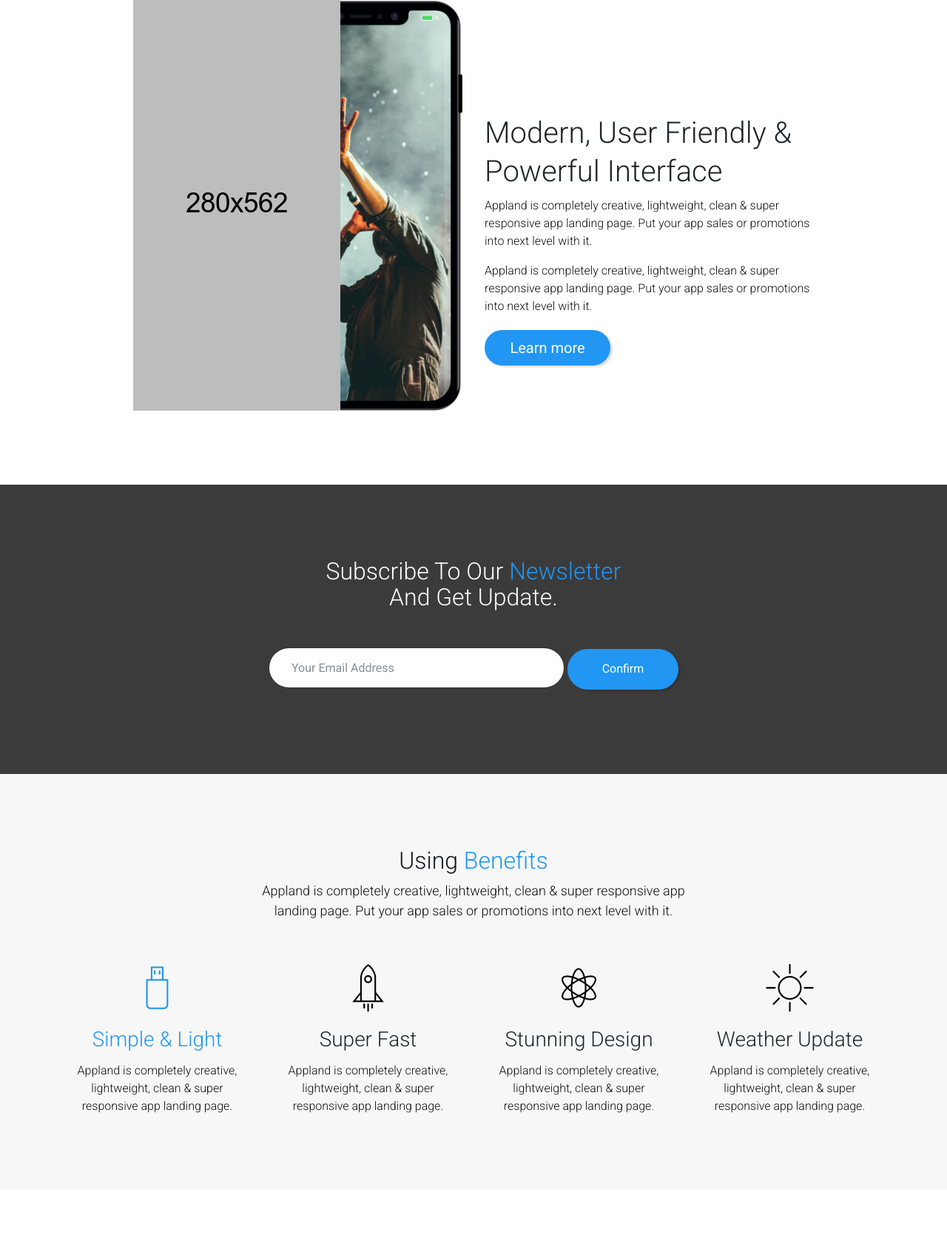
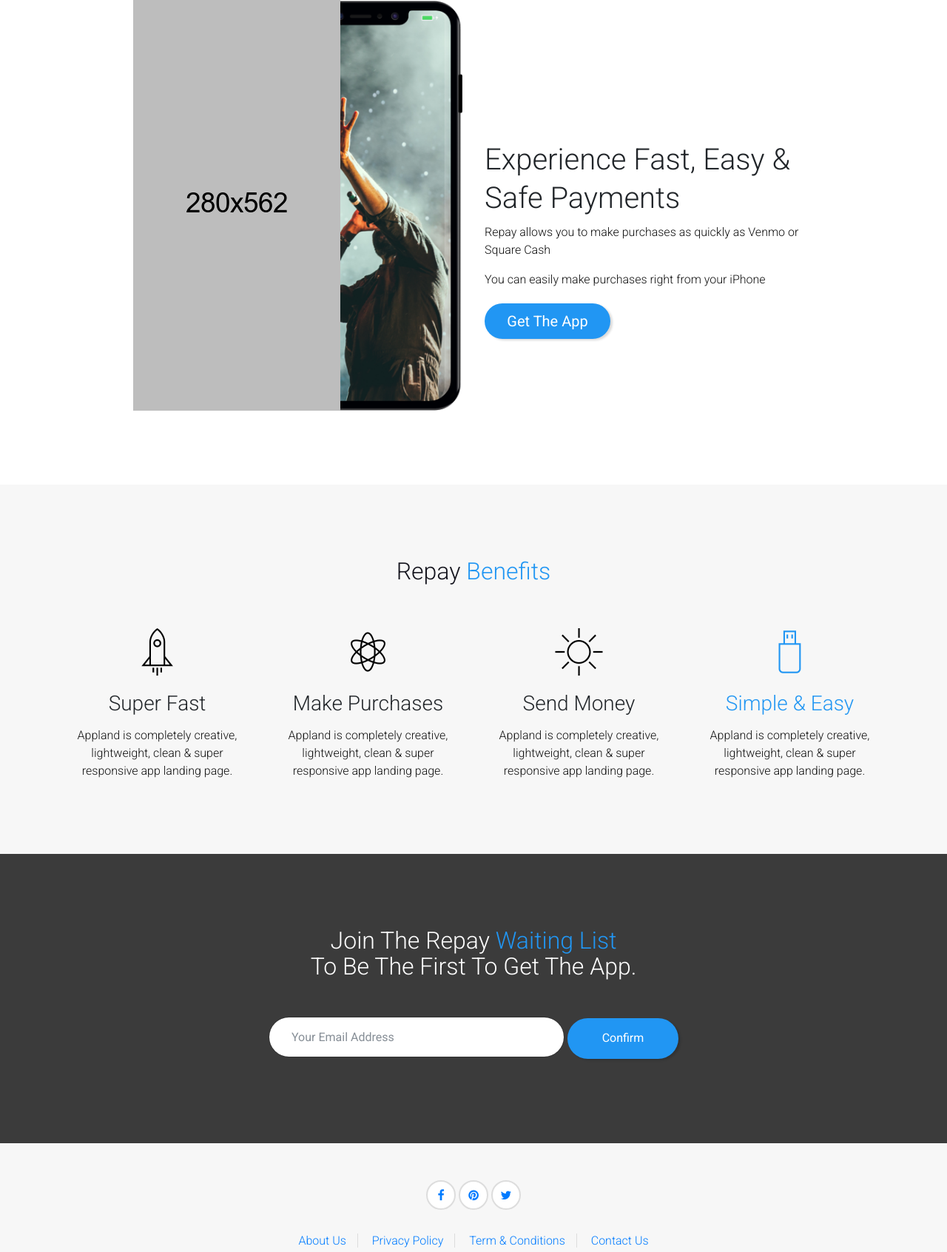
Before and after one commit to goughjustin/repay, a plain HTML site: page index.html in a window 1280 px wide. Shown: the part 907-2599 px from the top of the page at 74% size. Drawn offline with nearby package versions, Linux system fonts and the light colour scheme; some packages are replaced by stand-ins of ours.

Commit message:
Edit Content

```diff
--- a/index.html
+++ b/index.html
@@ -41,54 +41,33 @@
 
     <!-- ::::::::::::::::::::::::::: Header Start ::::::::::::::::::::::::::: -->
     <header class="header_area">
-        <!-- Main Header Area Start -->
+        <!-- Main Header Area Start ->
         <div class="main_header_area animated">
             <div class="container">
                 <div class="row">
 
                     <div class="col-4 col-sm-2">
-                        <!-- Logo Area:: For better view in all device please use logo image max-width 70px -->
+                        <!-- Logo Area:: For better view in all device please use logo image max-width 70px ->
                         <div class="logo_area">
                             <a href="index.html"><img src="img/core-img/logo.png" alt=""></a>
                         </div>
                     </div>
 
                     <div class="col-8 col-sm-10 text-right">
-                        <!-- Menu Area Start -->
+                        <!-- Menu Area Start ->
                         <div class="main_menu_area d-inline-block">
                             <div class="mainmenu">
                                 <nav>
                                     <ul id="nav">
-                                        <li class="current_page_item"><a href="#home">Home</a></li>
-                                        <!--
-                                        <li><a href="#">Page <i class="fa fa-angle-down"></i></a>
-                                            <ul class="sub-menu">
-                                                <li><a href="index.html">Default Version</a></li>
-                                                <li><a href="index-image.html">Image Version</a></li>
-                                                <li><a href="index-slider.html">Slide Version</a></li>
-                                                <li><a href="index-video.html">Video Background</a></li>
-                                                <li><a href="index-subscribe.html">Subscribe Form</a></li>
-                                                <li><a href="index-rtl.html">RTL Version</a></li>
-                                                <li><a href="index-boxed.html">Box Version</a></li>
-                                                <li><a href="index-fluid.html">Full Width Version</a></li>
-                                                <li><a href="about.html">About Us</a></li>
-                                                <li><a href="blog-sidebar.html">Blog</a></li>
-                                                <li><a href="single.html">Blog Details</a></li>
-                                            </ul>
-                                        </li>
-                                        -->
-                                        <li><a href="#features">Features</a></li>
-                                        <li><a href="#how">How it Works</a></li>
-                                        <li><a href="#faq">FAQ</a></li>
                                         <li><a href="#contact">Contact</a></li>
                                     </ul>
                                 </nav>
                             </div>
                         </div>
-                        <!-- Menu Area End -->
+                        <!-- Menu Area End ->
 
                         <div class="header_signup_in_btn d-inline-block">
-                            <a href="#">Signup</a>
+                            <a href="#">Get The App</a>
                         </div>
                     </div>
                 </div>
@@ -107,9 +86,9 @@
                         <div class="col-12 col-md-8">
                             <!-- Welcome Area Text Start -->
                             <div class="welcome_text_area">
-                                <h2>Let your dreams start today</h2>
-                                <p>Appland is completely creative, lightweight, clean &amp; super responsive app landing page. Put your app sales or promotions into next level with it.</p>
-                                <a href="#download" class="btn btn-lg">Start A Free Trial</a>
+                                <h2>Send Money, Make Purchases. 💸</h2>
+                                <p>Repay is a free digital wallet that lets you make purchases at local businesses and send money to friends.</p>
+                                <a href="#download" class="btn btn-lg">Get The App</a>
                             </div>
                         </div>
                         <div class="col-12 col-md-4">
@@ -237,10 +216,10 @@
                 <!-- About Text Start -->
                 <div class="col-12 col-md-6 col-lg-5">
                     <div class="about_us_text_area">
-                        <h3>Modern, User Friendly &amp; Powerful Interface</h3>
-                        <p>Appland is completely creative, lightweight, clean &amp; super responsive app landing page. Put your app sales or promotions into next level with it.</p>
-                        <p>Appland is completely creative, lightweight, clean &amp; super responsive app landing page. Put your app sales or promotions into next level with it.</p>
-                        <a href="#" class="btn btn-lg">Learn more</a>
+                        <h3>Experience Fast, Easy &amp; Safe Payments</h3>
+                        <p>Repay allows you to make purchases as quickly as Venmo or Square Cash</p>
+                        <p>You can easily make purchases right from your iPhone</p>
+                        <a href="#" class="btn btn-lg">Get The App</a>
                     </div>
                 </div>
             </div>
@@ -248,33 +227,7 @@
     </section>
     <!-- ::::::::::::::::::::::::::: About App Area End ::::::::::::::::::::::::::: -->
 
-    <!-- ::::::::::::::::::::::::::: Newsletter Area Start ::::::::::::::::::::::::::: -->
-    <section class="newsletter_area section_padding_100">
-        <div class="container">
-            <div class="row">
-                <div class="col-12">
-                    <!-- Section Heading Start -->
-                    <div class="section_heading">
-                        <h3>Subscribe to our <span>newsletter</span> <br> and get update.</h3>
-                    </div>
-                </div>
-            </div>
 
-            <div class="row justify-content-center">
-                <div class="col-12 col-lg-8">
-                    <div class="newsletter-form-area text-center">
-                        <form action="#" method="get">
-                            <div class="form-group d-inline-block">
-                                <input type="text" class="form-control" id="Email2" placeholder="Your Email Address" required>
-                            </div>
-                            <button type="submit" class="btn">Confirm</button>
-                        </form>
-                    </div>
-                </div>
-            </div>
-        </div>
-    </section>
-    <!-- ::::::::::::::::::::::::::: Newsletter Area End ::::::::::::::::::::::::::: -->
 
     <!-- ::::::::::::::::::::::::::: Features Area Start ::::::::::::::::::::::::::: -->
     <div class="more_features_area section_padding_100_70" id="features">
@@ -283,22 +236,12 @@
                 <div class="col-12">
                     <!-- Section Heading Start -->
                     <div class="section_heading">
-                        <h3>Using <span>Benefits</span></h3>
-                        <p>Appland is completely creative, lightweight, clean &amp; super responsive app landing page. Put your app sales or promotions into next level with it.</p>
+                        <h3>Repay <span>Benefits</span></h3>
+                        <!-- <p>Appland is completely creative, lightweight, clean &amp; super responsive app landing page. Put your app sales or promotions into next level with it.</p> -->
                     </div>
                 </div>
             </div>
             <div class="row">
-                <!-- Single Benifits Area Start -->
-                <div class="col-sm-6 col-lg-3">
-                    <div class="single_benifits active">
-                        <div class="icon_box">
-                            <i class="pe-7s-pendrive" aria-hidden="true"></i>
-                        </div>
-                        <h3>Simple &amp; Light</h3>
-                        <p>Appland is completely creative, lightweight, clean &amp; super responsive app landing page.</p>
-                    </div>
-                </div>
                 <!-- Single Benifits Area Start -->
                 <div class="col-sm-6 col-lg-3">
                     <div class="single_benifits">
@@ -315,7 +258,7 @@
                         <div class="icon_box">
                             <i class="pe-7s-science" aria-hidden="true"></i>
                         </div>
-                        <h3>Stunning Design</h3>
+                        <h3>Make Purchases</h3>
                         <p>Appland is completely creative, lightweight, clean &amp; super responsive app landing page.</p>
                     </div>
                 </div>
@@ -325,7 +268,17 @@
                         <div class="icon_box">
                             <i class="pe-7s-sun" aria-hidden="true"></i>
                         </div>
-                        <h3>Weather Update</h3>
+                        <h3>Send Money</h3>
+                        <p>Appland is completely creative, lightweight, clean &amp; super responsive app landing page.</p>
+                    </div>
+                </div>
+                <!-- Single Benifits Area Start -->
+                <div class="col-sm-6 col-lg-3">
+                    <div class="single_benifits active">
+                        <div class="icon_box">
+                            <i class="pe-7s-pendrive" aria-hidden="true"></i>
+                        </div>
+                        <h3>Simple &amp; Easy</h3>
                         <p>Appland is completely creative, lightweight, clean &amp; super responsive app landing page.</p>
                     </div>
                 </div>
@@ -374,13 +327,40 @@
     </div>
     <!-- ::::::::::::::::::::::::::: Features Area End ::::::::::::::::::::::::::: -->
 
+    <!-- ::::::::::::::::::::::::::: Newsletter Area Start ::::::::::::::::::::::::::: -->
+    <section class="newsletter_area section_padding_100">
+        <div class="container">
+            <div class="row">
+                <div class="col-12">
+                    <!-- Section Heading Start -->
+                    <div class="section_heading">
+                        <h3>Join the Repay <span>Waiting List</span> <br> to be the first to get the app.</h3>
+                    </div>
+                </div>
+            </div>
 
-    <!-- ::::::::::::::::::::::::::: Work Process Area Start ::::::::::::::::::::::::::: -->
+            <div class="row justify-content-center">
+                <div class="col-12 col-lg-8">
+                    <div class="newsletter-form-area text-center">
+                        <form action="#" method="get">
+                            <div class="form-group d-inline-block">
+                                <input type="text" class="form-control" id="Email2" placeholder="Your Email Address" required>
+                            </div>
+                            <button type="submit" class="btn">Confirm</button>
+                        </form>
+                    </div>
+                </div>
+            </div>
+        </div>
+    </section>
+    <!-- ::::::::::::::::::::::::::: Newsletter Area End ::::::::::::::::::::::::::: -->
+
+    <!-- ::::::::::::::::::::::::::: Work Process Area Start ::::::::::::::::::::::::::: ->
     <section class="work_process_area section_padding_100_70" id="how">
         <div class="container">
             <div class="row">
                 <div class="col-12">
-                    <!-- Section Heading Start -->
+                    <!-- Section Heading Start ->
                     <div class="section_heading">
                         <h3>How it <span>Works</span></h3>
                         <p>Appland is completely creative, lightweight, clean &amp; super responsive app landing page. Put your app sales or promotions into next level with it.</p>
@@ -389,28 +369,28 @@
             </div>
 
             <div class="row">
-                <!-- Single Work Step -->
+                <!-- Single Work Step ->
                 <div class="col-12 col-sm-6 col-lg-3">
                     <div class="single_work_step wow fadeInLeft" data-wow-delay="0.1s">
                         <img src="img/core-img/installation.svg" alt="">
                         <h3 class="mb-0">Install</h3>
                     </div>
                 </div>
-                <!-- Single Work Step -->
+                <!-- Single Work Step ->
                 <div class="col-12 col-sm-6 col-lg-3">
                     <div class="single_work_step wow fadeInLeft" data-wow-delay="0.6s">
                         <img src="img/core-img/register.svg" alt="">
                         <h3 class="mb-0">Register</h3>
                     </div>
                 </div>
-                <!-- Single Work Step -->
+                <!-- Single Work Step ->
                 <div class="col-12 col-sm-6 col-lg-3">
                     <div class="single_work_step wow fadeInLeft" data-wow-delay="1.1s">
                         <img src="img/core-img/user.svg" alt="">
                         <h3 class="mb-0">Setup Your Profile</h3>
                     </div>
                 </div>
-                <!-- Single Work Step -->
+                <!-- Single Work Step ->
                 <div class="col-12 col-sm-6 col-lg-3">
                     <div class="single_work_step wow fadeInLeft" data-wow-delay="1.6s">
                         <img src="img/core-img/approve.svg" alt="">
@@ -741,7 +721,7 @@
                         </div>
                     </div>
                 </div>
-            -->
+            ->
 
             </div>
         </div>
@@ -1033,19 +1013,16 @@
                     <div class="col-12">
                         <div class="footer_social_area">
                             <a href="#"><i class="fa fa-facebook"></i></a>
-                            <a href="#"><i class="fa fa-google-plus"></i></a>
                             <a href="#"><i class="fa fa-pinterest"></i></a>
-                            <a href="#"><i class="fa fa-skype"></i></a>
                             <a href="#"><i class="fa fa-twitter"></i></a>
                         </div>
                         <!-- Footer Menu Area Start -->
                         <div class="footer_menu">
                             <ul>
                                 <li><a href="#">About Us</a></li>
-                                <li><a href="#">Corporate Sale</a></li>
                                 <li><a href="#">Privacy Policy</a></li>
                                 <li><a href="#">Term &amp; Conditions</a></li>
-                                <li><a href="#">Help Center</a></li>
+                                <li><a href="#">Contact Us</a></li>
                             </ul>
                         </div>
                     </div>
@@ -1058,9 +1035,9 @@
                 <div class="row">
                     <div class="col-12">
                         <!-- Footer Copwrite Area -->
-                        <div class="footer_bottom text-center">
+                        <!-- <div class="footer_bottom text-center">
                             <p>Made with <i class="fa fa-heart"></i> by <a href="#">Designing World</a></p>
-                        </div>
+                        </div> -->
                     </div>
                 </div>
             </div>
```
